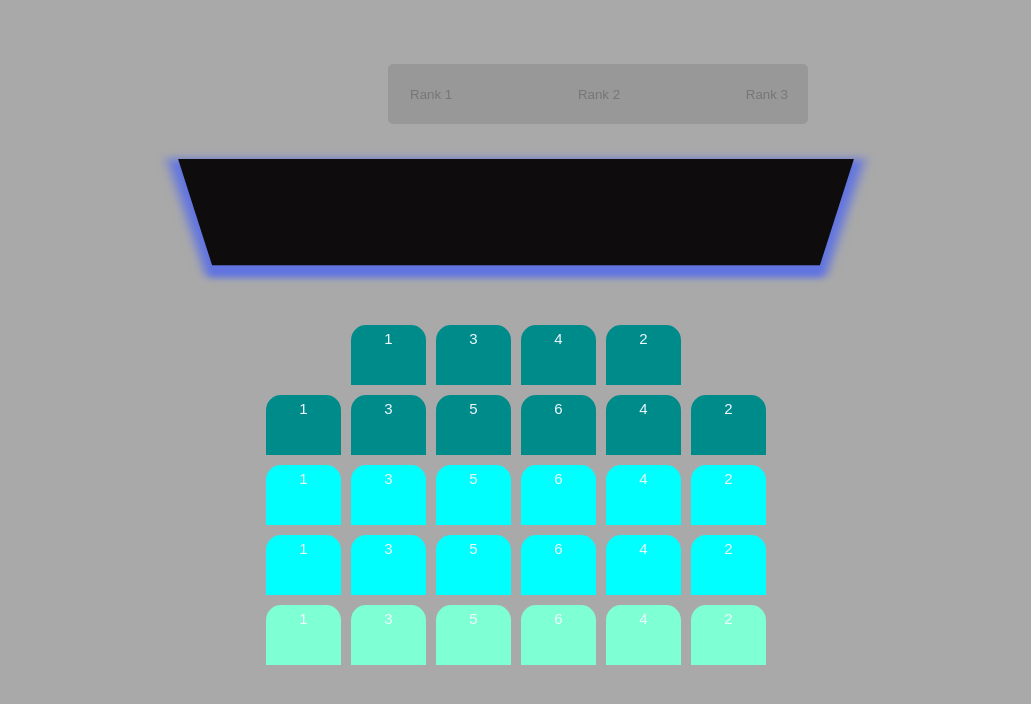
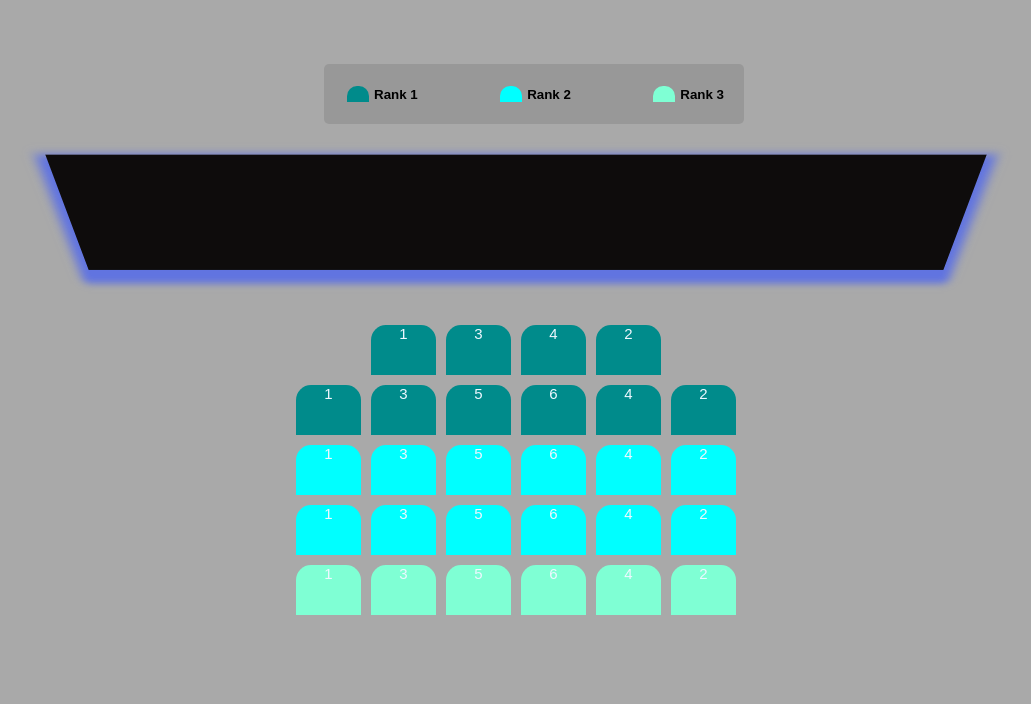
Before and after one commit to deepali-02/Theater-seating-layout, a React (Create React App) app: page /mainHall in a window 1280 px wide. Shown: the top 704 px of the page, without its empty margins (124-1155 px from the left). Built offline with nearby package versions, Linux system fonts and the light colour scheme.

Commit message:
update styles

```diff
--- a/src/index.css
+++ b/src/index.css
@@ -2,7 +2,7 @@
   background-color: #a09af1;
 } */
 body {
-  background-color: darkgrey  ;
+  background-color: darkgrey;
   margin: 0;
   font-family: Arial, Helvetica, sans-serif;
   text-align: center;
@@ -16,7 +16,8 @@ body {
   align-items: center;
 }
 
-.section-container select,input {
+.sectionContainer select,
+input {
   background-color: #fff;
   border: 0;
   border-radius: 5px;
@@ -27,17 +28,16 @@ body {
   -moz-appearance: none;
   -webkit-appearance: none;
   appearance: none;
-
 }
 
 .screen {
   background-color: rgb(14, 12, 12);
   height: 150px;
-  width: 50%;
+  width: 70%;
   /* margin-top: 5%; */
   margin-left: 50%;
   margin-right: 50%;
-  transform: rotateX(-45deg);
+  transform: rotateX(-40deg);
   box-shadow: 0 10px 10px 10px rgb(97, 116, 224);
 }
 .scontainer {
@@ -50,16 +50,16 @@ body {
 }
 
 .showcase {
+  display: flex;
   background: rgba(0, 0, 0, 0.1);
   padding: 5px 10px;
   margin-top: 5%;
-  margin-left: 40%;
+  margin-left: 35%;
   border-radius: 5px;
-  color: #777;
+  color: rgb(215, 147, 236);
   width: 400px;
   height: 50px;
   list-style-type: none;
-  display: flex;
   justify-content: space-between;
   align-items: center;
 }
@@ -72,23 +72,56 @@ body {
 }
 .showcase li small {
   margin-left: 2px;
+  color: black;
+  font-weight: bold;
 }
 
 .row {
   display: flex;
 }
 
-
 .seat {
   /* background-color: #444451; */
   height: 50px;
   width: 65px;
   color: aliceblue;
-  margin: 5px;
+  margin: 5px, 5px;
   font-size: 15px;
   text-align: center;
   border-top-left-radius: 15px;
   border-top-right-radius: 15px;
+}
+.r1{
+  background-color:darkcyan ;
+
+  height: 16px;
+  width: 22px;
+  margin: 3px;
+  font-size: 30px;
+  border-top-left-radius: 10px;
+  border-top-right-radius: 10px;
+}
+
+.r2{
+  background-color:aqua ;
+
+  height: 16px;
+  width: 22px;
+  margin: 3px;
+  font-size: 30px;
+  border-top-left-radius: 10px;
+  border-top-right-radius: 10px;
+}
+
+.r3{
+  background-color:aquamarine ;
+
+  height: 16px;
+  width: 22px;
+  margin: 3px;
+  font-size: 30px;
+  border-top-left-radius: 10px;
+  border-top-right-radius: 10px;
 }
 
 .rank1:not(.sold):hover {
```
